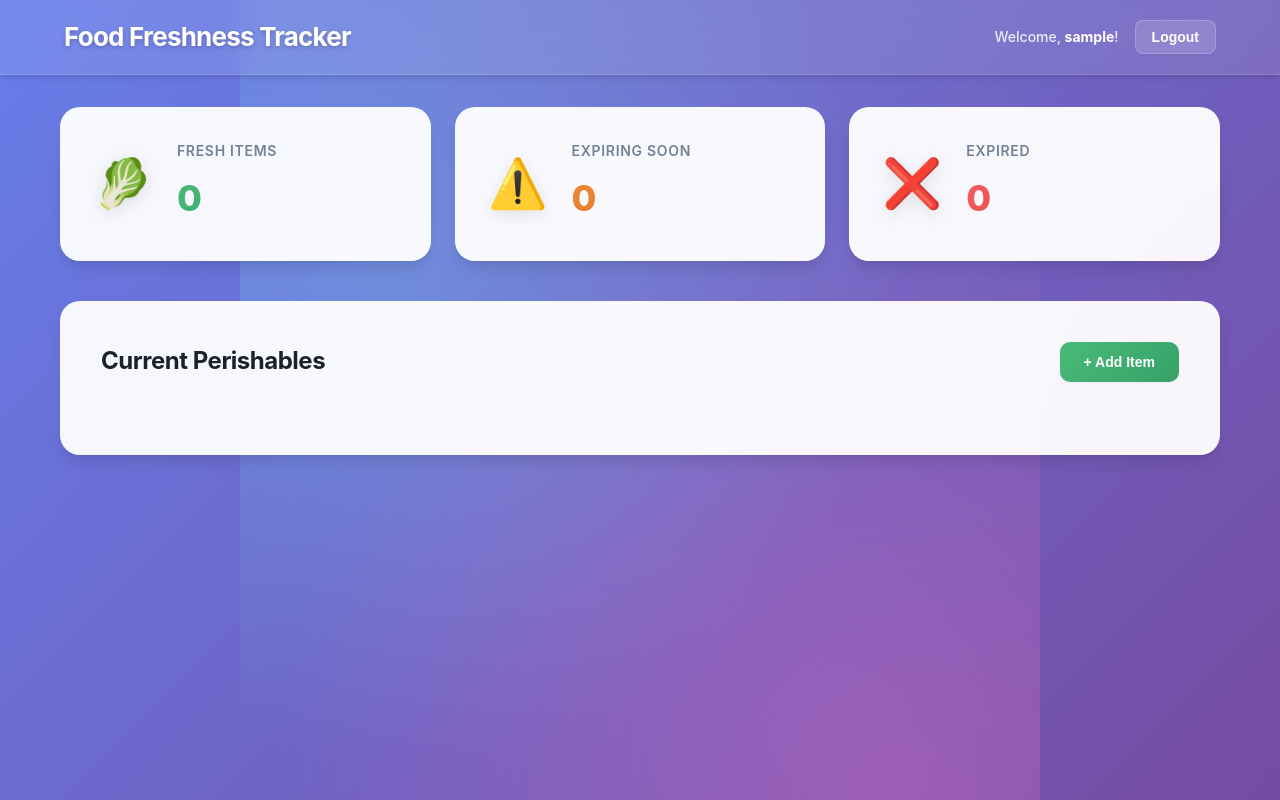
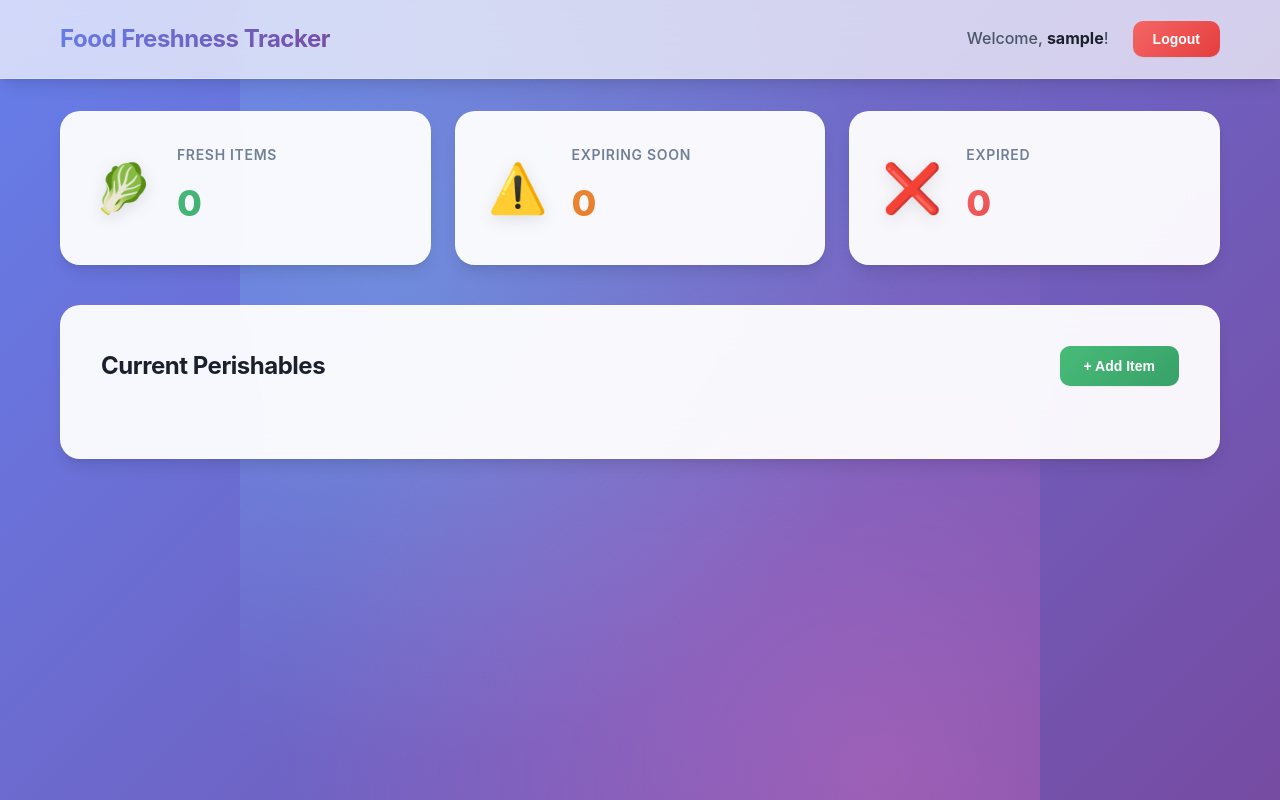
Before and after one commit to Sat-14/cc, a plain HTML site: page frontend/home.html in a window 1280 px wide. Drawn offline with Linux system fonts and the light colour scheme; no server answers; sample sign-in values are in the browser's storage.

Commit message:
Update style.css

```diff
--- a/frontend/style.css
+++ b/frontend/style.css
@@ -322,11 +322,11 @@ input::placeholder {
 
 /* Dashboard Navbar */
 .navbar {
-    background: rgba(255, 255, 255, 0.1); /* subtle glass */
-    backdrop-filter: blur(16px);
-    -webkit-backdrop-filter: blur(16px);
-    border-bottom: 1px solid rgba(255, 255, 255, 0.15);
-    box-shadow: var(--shadow-md);
+    background: rgba(255, 255, 255, 0.7);
+    backdrop-filter: blur(20px);
+    -webkit-backdrop-filter: blur(20px);
+    border-bottom: 1px solid rgba(255, 255, 255, 0.2);
+    box-shadow: var(--shadow-lg);
     position: sticky;
     top: 0;
     z-index: 100;
@@ -334,64 +334,54 @@ input::placeholder {
 
 
 
+
 .nav-content {
     max-width: 1200px;
     margin: 0 auto;
-    padding: 16px 24px;
+    padding: 20px;
     display: flex;
     justify-content: space-between;
     align-items: center;
-    flex-wrap: wrap;
 }
 
 
 
+
 .nav-content h1 {
-    font-size: 26px;
+    background: linear-gradient(135deg, var(--primary-color) 0%, var(--secondary-color) 100%);
+    -webkit-background-clip: text;
+    -webkit-text-fill-color: transparent;
+    background-clip: text;
+    font-size: 24px;
     font-weight: 700;
-    color: var(--white);
-    text-shadow: 0 2px 4px rgba(0, 0, 0, 0.2);
-    letter-spacing: -0.03em;
+    letter-spacing: -0.02em;
 }
+
+
 
 
 .nav-right {
     display: flex;
     align-items: center;
-    gap: 16px;
-    font-size: 14px;
-    flex-wrap: wrap;
+    gap: 24px;
 }
 
 
 
+
 #welcomeMessage {
-    color: rgba(255, 255, 255, 0.85);
+    color: var(--gray-600);
     font-weight: 500;
 }
 
 #userName {
     font-weight: 700;
-    color: var(--white);
+    color: var(--gray-800);
 }
 
-.btn-logout {
-    background: rgba(255, 255, 255, 0.15);
-    border: 1px solid rgba(255, 255, 255, 0.2);
-    color: white;
-    padding: 8px 16px;
-    border-radius: 8px;
-    font-weight: 600;
-    cursor: pointer;
-    transition: all 0.3s ease;
-    box-shadow: var(--shadow-sm);
-}
 
-.btn-logout:hover {
-    background: rgba(255, 255, 255, 0.25);
-    transform: translateY(-1px);
-    box-shadow: var(--shadow-md);
-}
+
+
 
 
 /* Dashboard Container */
@@ -992,16 +982,3 @@ html {
     animation: fadeInUp 0.6s ease-out forwards;
     animation-delay: calc(var(--card-index, 0) * 0.2s);
 }
-
-
-@media (max-width: 600px) {
-    .nav-content {
-      flex-direction: column;
-      gap: 12px;
-      text-align: center;
-    }
-
-    .nav-right {
-      justify-content: center;
-    }
-  }
```
